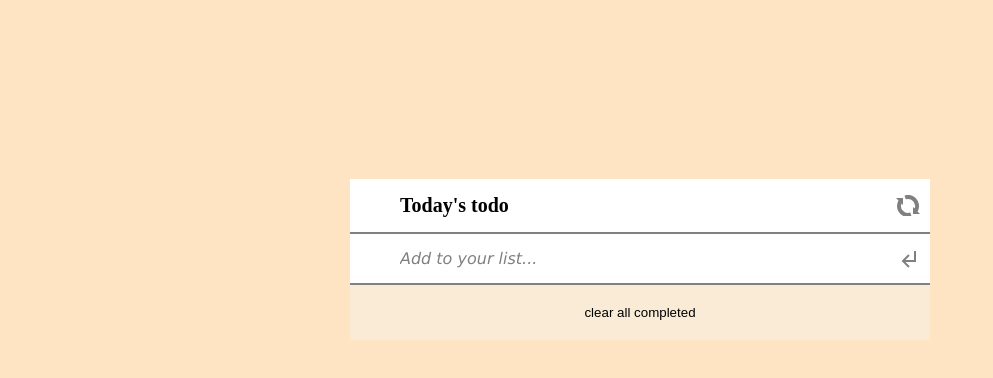
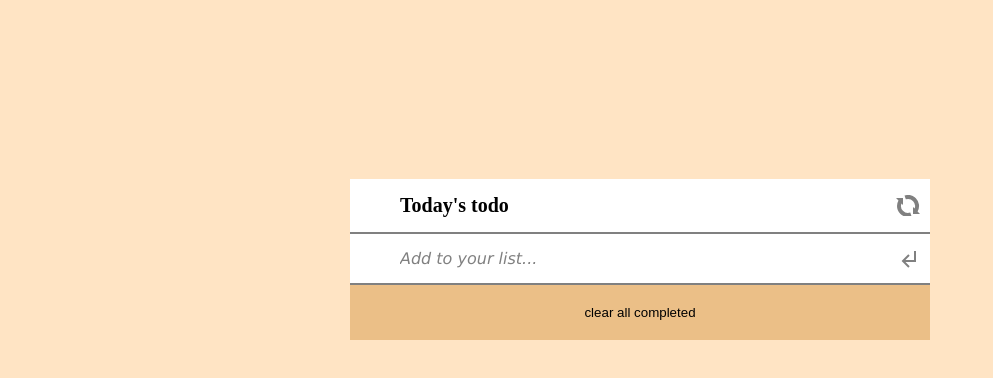
Before and after one commit to houdamzari/Todo-List, a website built with webpack: page src/index.html in a window 1280 px wide. Shown: the part 58-436 px from the top of the page, without its empty margins (0-993 px from the left). Built offline with nearby package versions, Linux system fonts and the light colour scheme.

```diff
--- a/src/style.css
+++ b/src/style.css
@@ -74,7 +74,7 @@
 .clear {
   padding: 20px;
   text-align: center;
-  background-color: antiquewhite;
+  background-color: rgb(235, 191, 135);
   border: none;
   cursor: pointer;
   transition: all 0.4s;
```
